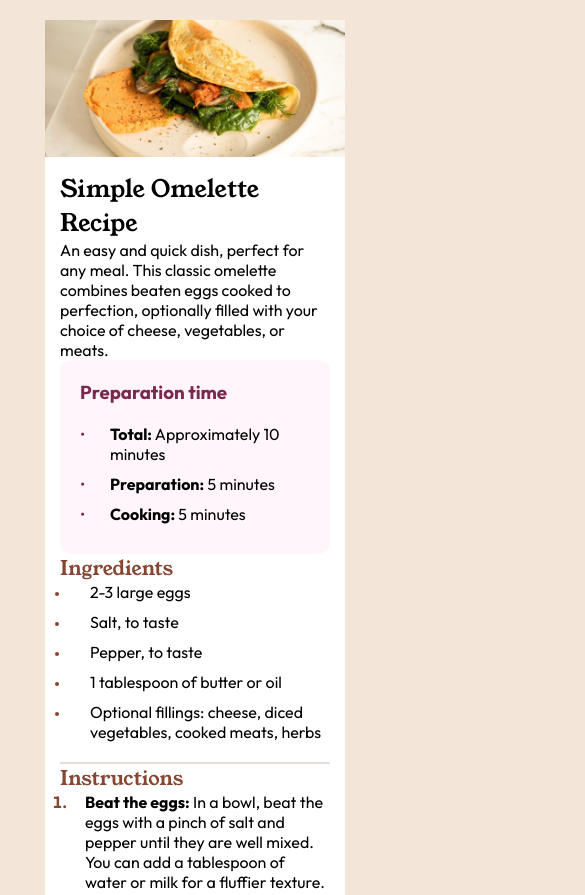
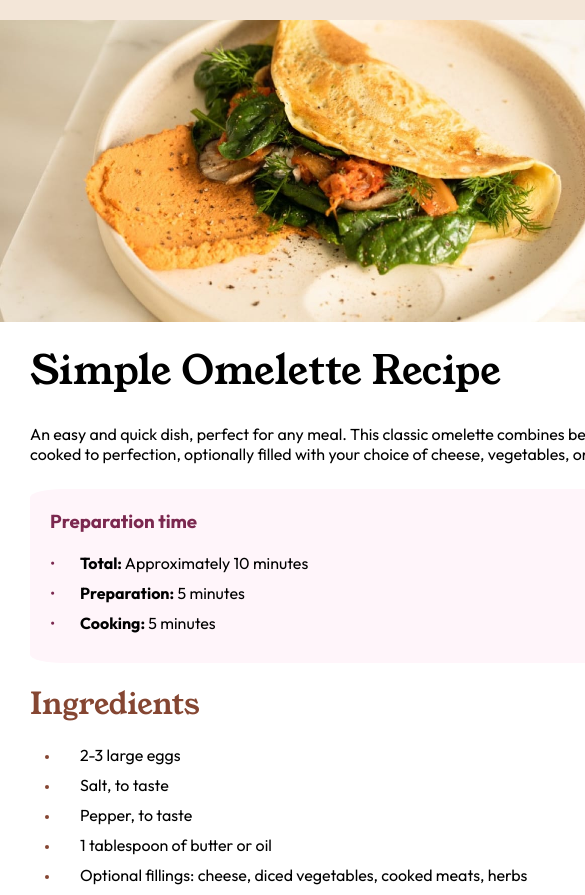
Before and after one commit to Bejap/V1, a plain HTML site: page recipe/index.html in a window 390 px wide. Shown: the top 895 px of the page, 585 px wide, since content can reach past the window. Drawn offline with Linux system fonts and the light colour scheme.

Commit message:
Small adjustments

```diff
--- a/recipe/index.html
+++ b/recipe/index.html
@@ -16,18 +16,18 @@
   </style>
 </head>
 <body class="background">
-  <div class="Initial">
+  <div class="container">
 
 <img src="assets/images/image-omelette.jpeg" alt="An omelette" class="image-omelette">
-  <div class="Initiall">
+  <div class="initial">
 
-      <h1 class="simple">Simple Omelette Recipe</h1>
-      <p>
+      <h1 class="over-header">Simple Omelette Recipe</h1>
+      <p class="paragraph">
         An easy and quick dish, perfect for any meal. This classic omelette combines beaten eggs cooked
         to perfection, optionally filled with your choice of cheese, vegetables, or meats.
       </p>
-      <div class="over">
-        <h3 class="prepare"><strong>Preparation time</strong></h3>
+      <div class="preparation-time">
+        <h3 class="prepare-header"><strong>Preparation time</strong></h3>
         <ul class="p-list">
           <li><strong>Total:</strong> Approximately 10 minutes</li>
           <li><strong>Preparation:</strong> 5 minutes</li>
@@ -35,16 +35,18 @@
         </ul>
 
       </div>
-      <div class="rest">
-        <h2 class="rest header">Ingredients</h2>
-        <ul class="ingred">
+      <div class="ingredients">
+        <h2>Ingredients</h2>
+        <ul class="ingred-list">
           <li>2-3 large eggs</li>
           <li>Salt, to taste</li>
           <li>Pepper, to taste</li>
           <li>1 tablespoon of butter or oil</li>
           <li>Optional fillings: cheese, diced vegetables, cooked meats, herbs</li>
         </ul>
-        <h2 class="rest header">Instructions</h2>
+      </div>
+      <div class="instructions">
+      <h2>Instructions</h2>
       <ol class="instru">
         <li>
           <strong>Beat the eggs:</strong> In a bowl, beat the eggs with a pinch of salt and pepper until they are well mixed.
@@ -65,11 +67,12 @@
         </li>
         <li><strong>Enjoy:</strong> Serve hot, with additional salt and pepper if needed.</li>
       </ol>
+  </div>
+    <table class="nutrition">
+      <h2>Nutrition</h2>
 
-      <h2 class="rest header">Nutrition</h2>
-    </div>
       <p>The table below shows nutritional values per serving without the additional fillings.</p>
-      <table class="nutrition">
+
         <tbody>
           <tr>
             <th class="u-text-align bock">Calories</th>
@@ -87,8 +90,6 @@
             <th class="u-text-align">Fat</th>
             <th class="u-number-align">22g</th>
           </tr>
-
-
         </tbody>
       </table>
 
--- a/recipe/style.css
+++ b/recipe/style.css
@@ -20,7 +20,7 @@
 }
 
 
-.Initial {
+.container {
     width: 720px;
     box-sizing: border-box;
     margin: 20px auto;
@@ -28,7 +28,7 @@
     border-radius: 2%;
 }
 
-.Initiall {
+.initial {
     padding: 20px 30px;
     font-family: 'fontstyle', serif;
     font-size: 16px;
@@ -40,24 +40,30 @@
     max-height: 480px;
     box-sizing: border-box;
     border-radius: 5%;
-    margin: 20px 30px;
+    margin: 30px;
 }
 
-.simple {
+.over-header {
     font-family: 'myfont', serif;
     font-size: 40px;
     font-weight: 400;
+    margin-bottom: 25px;
 }
 
-.over {
+.paragraph {
+    margin-bottom: 25px;
+}
+
+.preparation-time {
     background-color: hsl(330, 100%, 98%);
     display: flex;
     flex-direction: column;
     align-items: flex-start;
     padding: 20px;
     border-radius: 5%;
+    margin-bottom: 20px;
 }
-.prepare {
+.prepare-header {
     margin: 0;
     padding-bottom: 10px;
     color: hsl(332, 51%, 32%);
@@ -90,38 +96,42 @@
 /*End prep list*/
 /*rest*/
 
-.rest {
+.ingredients-time {
     display: flex;
     flex-direction: column;
     align-items: flex-start;
 }
 
-.rest .header{
+h2 {
     color: hsl(14, 45%, 36%);
     font-family: 'myfont', serif;
     font-size: 30px;
     font-weight: 400;
+    margin-bottom: 20px;
 }
 
 /*End rest*/
+
 /*Ingredients list*/
 
-.ingred {
-    margin: 0px;
+.ingred-list {
+    margin: 10px;
     padding-inline-start: 20px;
     width: 620px;
-    padding-bottom: 16px;
-    border-bottom: 2px solid hsl(30, 18%, 87%)
+    padding-bottom: 20px;
+    border-bottom: 2px solid hsl(30, 18%, 87%);
+    margin-bottom: 20px;
+
 
 }
-.ingred li {
+.ingred-list li {
     font-size: 16px;
     position: relative;
     padding-left: 20px;
     margin-bottom: 10px;
 }
 
-.ingred li::marker {
+.ingred-list li::marker {
     color: hsl(14, 45%, 36%);
     font-size: 12px;
 }
@@ -182,8 +192,9 @@
     }
 
     .Initial {
-        width: 300px;
+        width: 100%;
         border-radius: 0%;
+        margin: 0;
     }
     .Initiall {
         padding: 15px;
```
Lines whose indentation alone changed are shown as unchanged.
